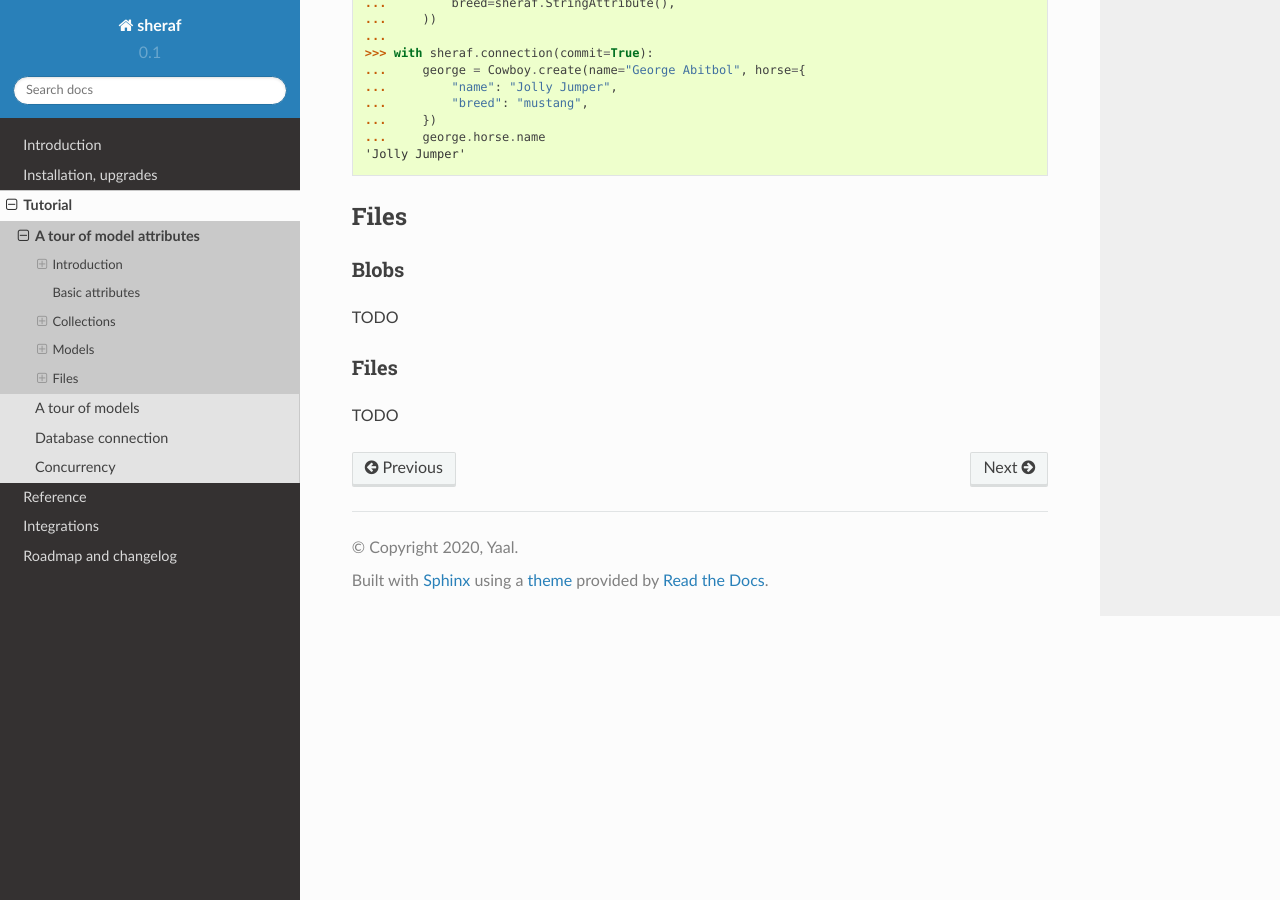
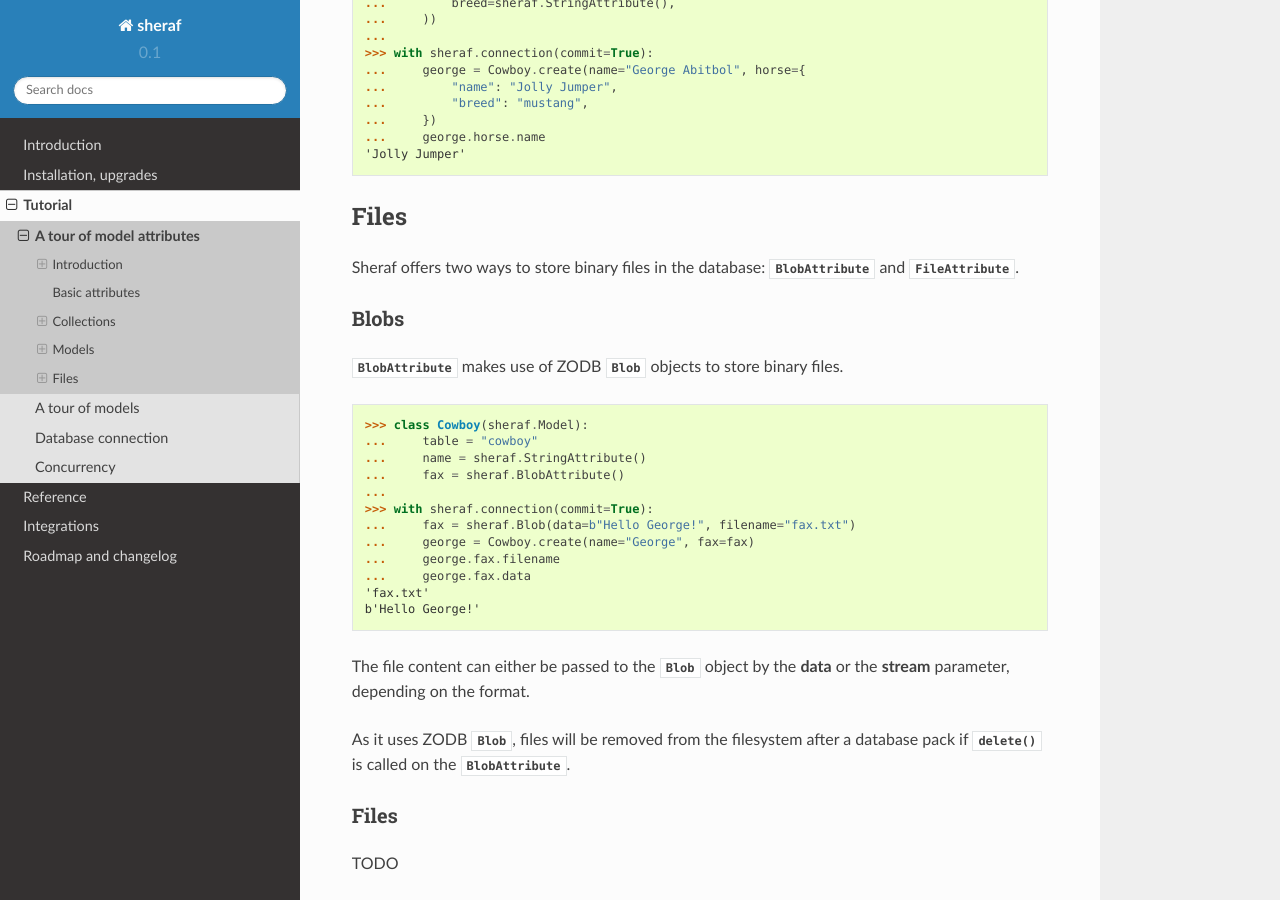
Before and after one commit to yaal-coop/sheraf, a Sphinx documentation site: the page built from doc/source/tutorial/attributes.rst, in a window 1280 px wide and 900 px high, scrolled down 6049 px. Built offline with Sphinx 7.4.7 and the Read the Docs theme 2.0.0, drawn with Linux system fonts in a browser that asks for light colours.

Commit message:
Better Blob documentation

```diff
--- a/doc/source/tutorial/attributes.rst
+++ b/doc/source/tutorial/attributes.rst
@@ -301,10 +301,34 @@ Note that you can define anonymous :class:`~sheraf.models.inline.InlineModel`:
 Files
 -----
 
+Sheraf offers two ways to store binary files in the database:
+:class:`~sheraf.attributes.blobs.BlobAttribute` and
+:class:`~sheraf.attributes.files.FileAttribute`.
+
 Blobs
 ~~~~~
 
-TODO
+:class:`~sheraf.attributes.blobs.BlobAttribute` makes use of ZODB
+:class:`~ZODB.zodb.Blob` objects to store binary files.
+
+.. code-block:: python
+
+    >>> class Cowboy(sheraf.Model):
+    ...     table = "cowboy"
+    ...     name = sheraf.StringAttribute()
+    ...     fax = sheraf.BlobAttribute()
+    ...
+    >>> with sheraf.connection(commit=True): # doctest: +SKIP
+    ...     fax = sheraf.Blob(data=b"Hello George!", filename="fax.txt")
+    ...     george = Cowboy.create(name="George", fax=fax)
+    ...     george.fax.filename
+    ...     george.fax.data
+    'fax.txt'
+    b'Hello George!'
+
+The file content can either be passed to the :class:`~sheraf.attributes.blobs.Blob` object by the **data** or the **stream** parameter, depending on the format.
+
+As it uses ZODB :class:`~ZODB.zodb.Blob`, files will be removed from the filesystem after a database pack if :func:`~sheraf.attributes.blobs.Blob.delete` is called on the :class:`~sheraf.attributes.blobs.BlobAttribute`.
 
 Files
 ~~~~~
```
Also changed, not shown: 2 other files.
